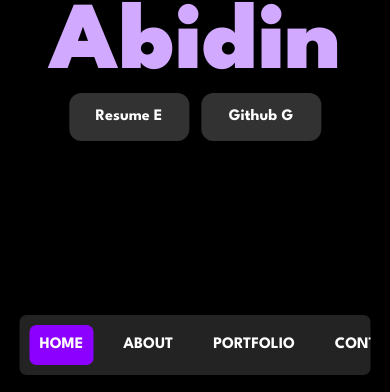
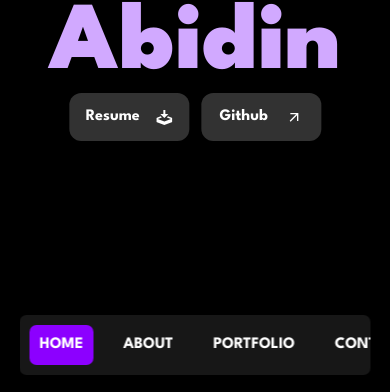
Before and after one commit to syedzainulabidin/ReactPortfolio, a React (Vite) app: page / in a window 390 px wide. Shown: the part 449-841 px from the top of the page. Built offline with nearby package versions, Linux system fonts and the light colour scheme.

Commit message:
Mobile Res Nav

```diff
--- a/src/components/FluidGlass.jsx
+++ b/src/components/FluidGlass.jsx
@@ -1,6 +1,8 @@
 import React, { useState, useEffect } from "react";
 import FluidGlasses from "../raw/FluidGlass";
 import { TiHome } from "react-icons/ti";
+import { IoPerson } from "react-icons/io5";
+import { MdWork, MdContactPhone } from "react-icons/md";
 
 const FluidGlass = () => {
   const [isSmallScreen, setIsSmallScreen] = useState(window.innerWidth < 350);
@@ -17,7 +19,7 @@ const FluidGlass = () => {
     <div>
       <FluidGlasses
         navItems={["home", "about", "portfolio", "contact"]}
-        navIcons={[<TiHome />, "B", "P", "C"]}
+        navIcons={[<TiHome />, <IoPerson />, <MdWork />, <MdContactPhone />]}
         useIcons={isSmallScreen}
       />
     </div>
--- a/src/components/Hero.jsx
+++ b/src/components/Hero.jsx
@@ -1,15 +1,21 @@
 import React from "react";
 import MagneticButton from "./MagneticButton";
+import { ImDownload } from "react-icons/im";
+import { MdOutlineArrowOutward } from "react-icons/md";
 
 const Hero = ({ heading }) => {
   return (
     <div className="fixed top-1/2 left-1/2 text-center transform -translate-1/2">
       <h1 className="font-black text-8xl z-10 text-light">{heading}</h1>
       <div className="flex justify-center gap-3 mt-4">
-        <MagneticButton text={"Resume"} icon={"E"} path={"/download"} />
+        <MagneticButton
+          text={"Resume"}
+          icon={<ImDownload />}
+          path={"/download"}
+        />
         <MagneticButton
           text={"Github"}
-          icon={"G"}
+          icon={<MdOutlineArrowOutward />}
           path={"https://github.com/syedzainulabidin"}
         />
       </div>
--- a/src/components/MagneticButton.jsx
+++ b/src/components/MagneticButton.jsx
@@ -3,9 +3,9 @@ import MagneticButtons from "../raw/MagneticButton";
 
 const MagneticButton = ({ text, icon, path }) => {
   return (
-    <MagneticButtons distance={0.5}>
+    <MagneticButtons distance={0.3}>
       <a href={path}>
-        <button className="bg-neutral-50/20 w-30 h-12 rounded-xl text-white font-bold">
+        <button className="bg-neutral-50/20 w-30 h-12 rounded-xl text-white font-bold flex items-center justify-evenly">
           {text} {icon}
         </button>
       </a>
--- a/src/raw/FluidGlass.css
+++ b/src/raw/FluidGlass.css
@@ -7,9 +7,10 @@
   left: 50%;
   bottom: 20px;
   transform: translate(-50%, 0%);
-  background: rgba(255, 255, 255, 0.137);
+  background: rgba(255, 255, 255, 0.089);
   border-radius: 7px;
   height: 60px;
+  backdrop-filter: blur(10px);
   display: flex;
   align-items: center;
 
--- a/src/raw/FluidGlass.jsx
+++ b/src/raw/FluidGlass.jsx
@@ -24,8 +24,8 @@ const FluidGlass = ({ navItems, navIcons, useIcons }) => {
           key={index}
           ref={index === 0 ? firstNavRef : null}
           onMouseEnter={(e) => {
-            setIndicatorLength(e.target.clientWidth + 20);
-            setIndicatorPosition(e.target.offsetLeft - 10);
+            setIndicatorLength(e.target.closest("a").clientWidth + 20);
+            setIndicatorPosition(e.target.closest("a").offsetLeft - 10);
           }}
         >
           {item}
```
